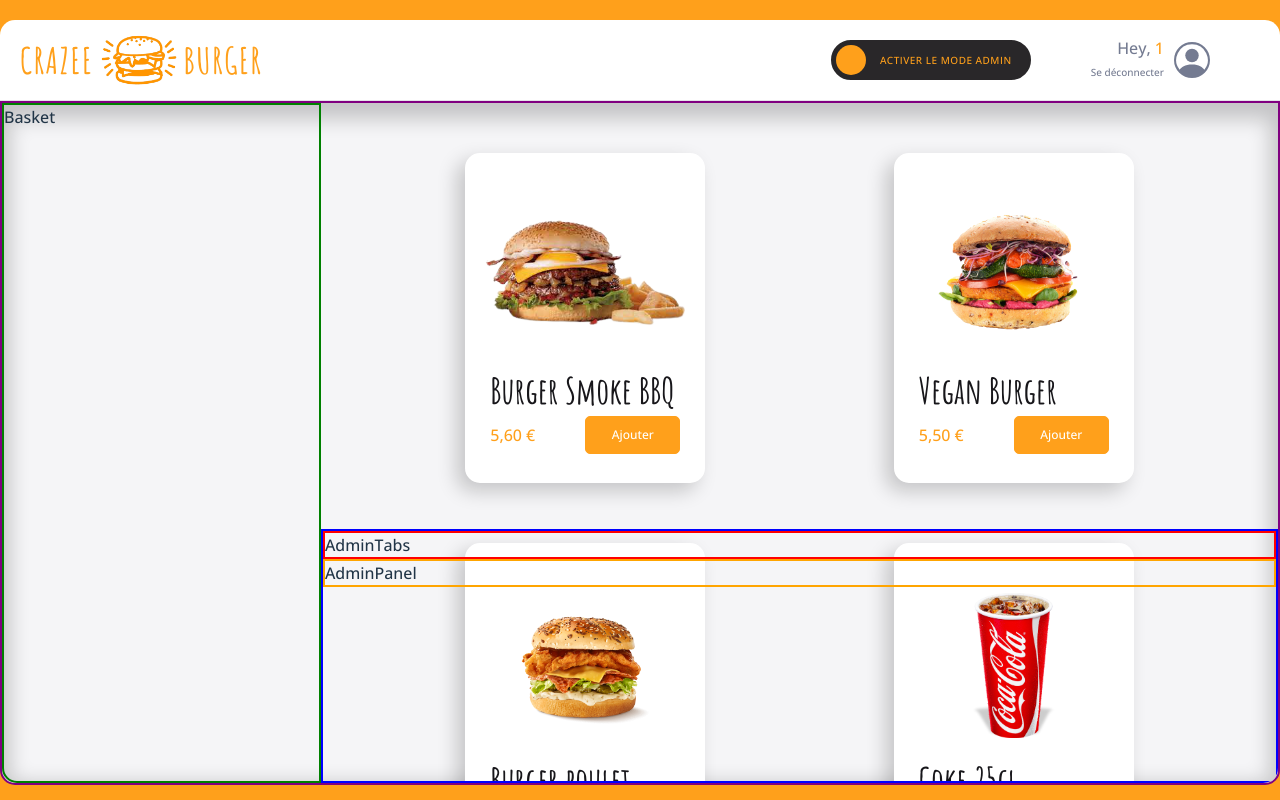
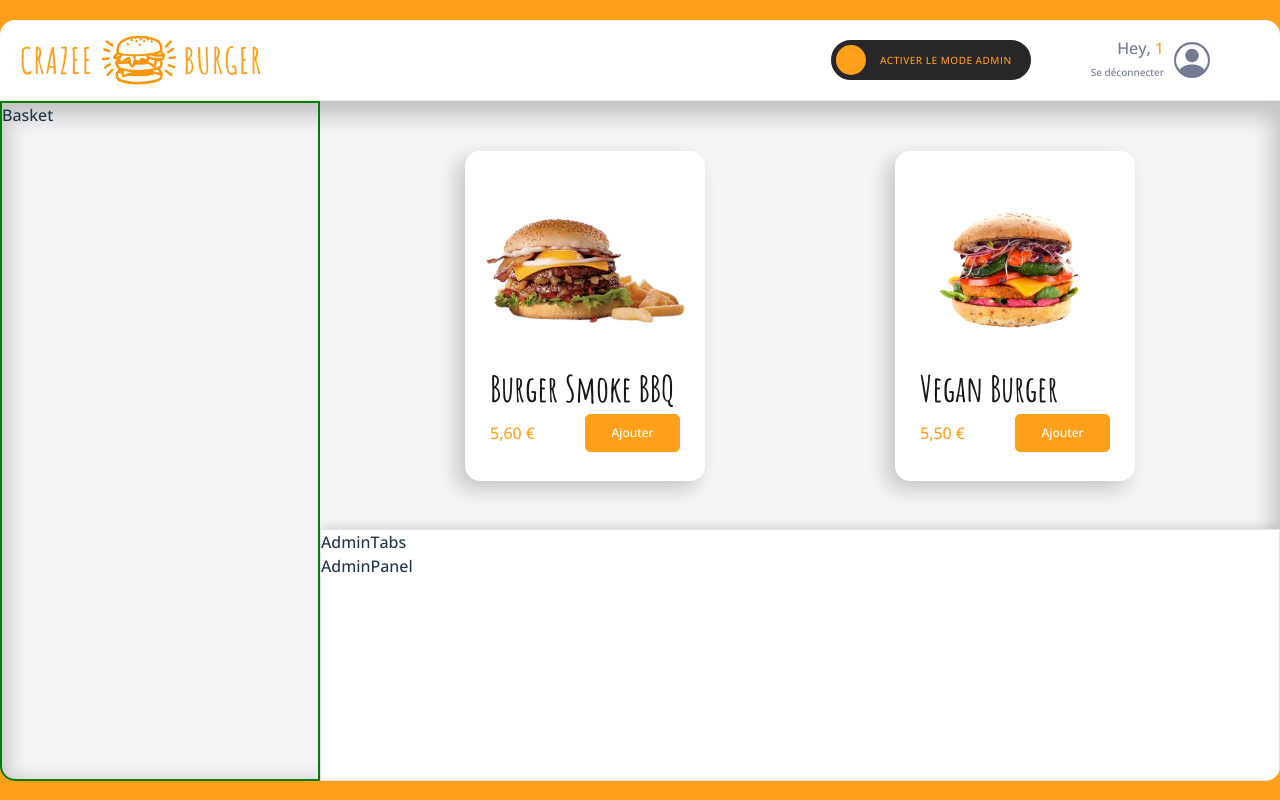
Before and after one commit to Karvaneg/crazee-burger, a React (Vite) app: page /order/1 in a window 1280 px wide. Built offline with nearby package versions, Linux system fonts and the light colour scheme.

Commit message:
💄 F07: ADMIN > Add style

```diff
--- a/src/components/pages/order/Main/Admin.jsx
+++ b/src/components/pages/order/Main/Admin/Admin.jsx
@@ -1,4 +1,5 @@
 import styled from "styled-components";
+import { theme } from "../../../../../theme";
 
 export default function Admin() {
   return (
@@ -10,20 +11,23 @@
 }
 
 const AdminStyled = styled.div`
-    border: 2px solid blue;
     position: absolute;
     bottom: 0;
     right: 0;
     left: 0;
     height: 250px;
+    box-shadow: ${theme.shadows.subtle};
+    border: 1px solid ${theme.colors.greyLight};
+    background: ${theme.colors.white};
+
 
     .admin-tabs {
-        border: 2px solid red;
+      //  border: 2px solid red;
 
     }
 
     .admin-panel {
-        border: 2px solid orange;
+      //  border: 2px solid orange;
 
     }
 `;
--- a/src/components/pages/order/Main/Main.jsx
+++ b/src/components/pages/order/Main/Main.jsx
@@ -1,7 +1,7 @@
 import styled from "styled-components";
 import { theme } from "../../../../theme";
 import Menu from "./Menu";
-import Admin from "./Admin";
+import Admin from "./Admin/Admin";
 
 export default function Main() {
   return (
@@ -22,7 +22,6 @@
   border-bottom-right-radius: ${theme.borderRadius.extraRound};
   height: calc(95vh - 10vh);
   display: grid;
-  border: 2px solid purple;
 
   // TODO : this code is for basket and menu layout
    grid-template-columns: 25% 1fr;
```
